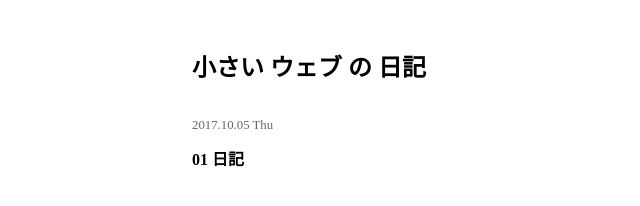
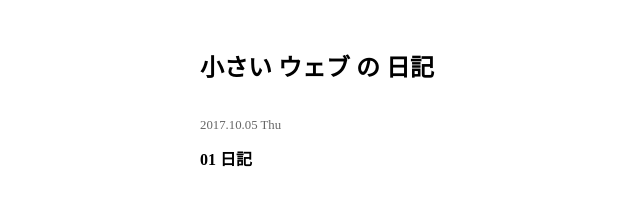
Before and after one commit to faketurn/faketurn.github.io, a plain HTML site: page index.html in a window 1280 px wide. Shown: the whole page, without its empty margins (0-640 px from the left). Drawn offline with Linux system fonts and the light colour scheme.

Commit message:
I resolved the CSS settings. I mistaken set the Magin of Body.

```diff
--- a/css/style.css
+++ b/css/style.css
@@ -1,8 +1,8 @@
 body {
+	margin: auto;
 	font-size: 90%;
 	font-family: "メイリオ";
-	max-width: 70%;
-	min-width: 40rem;
+	max-width: 55rem;
 	padding: 0 1rem;
 }
 h1 {
--- a/index.html
+++ b/index.html
@@ -8,7 +8,6 @@
 <style type="text/css">
 body {
 	font-size: 100%;
-	margin: auto;
 }
 h1 {
 	margin: 3rem 0 2rem;
```
